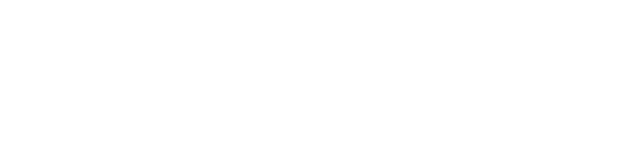
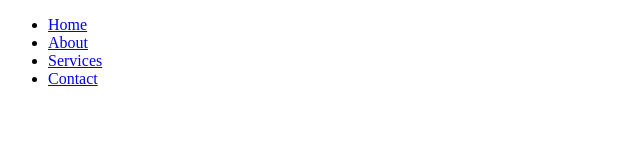
Before and after one commit to abdurohman-karim/site, a plain HTML site: page index.html in a window 1280 px wide. Shown: the whole page, without its empty margins (0-640 px from the left). Drawn offline with Linux system fonts and the light colour scheme.

Commit message:
version 1.1

```diff
--- a/index.html
+++ b/index.html
@@ -9,7 +9,12 @@
 <body>
     <header>
         <div class="container">
-
+                <ul>
+                    <li><a href="#">Home</a></li>
+                    <li><a href="#">About</a></li>
+                    <li><a href="#">Services</a></li>
+                    <li><a href="#">Contact</a></li>
+                </ul>
         </div>
     </header>
 </body>
```
